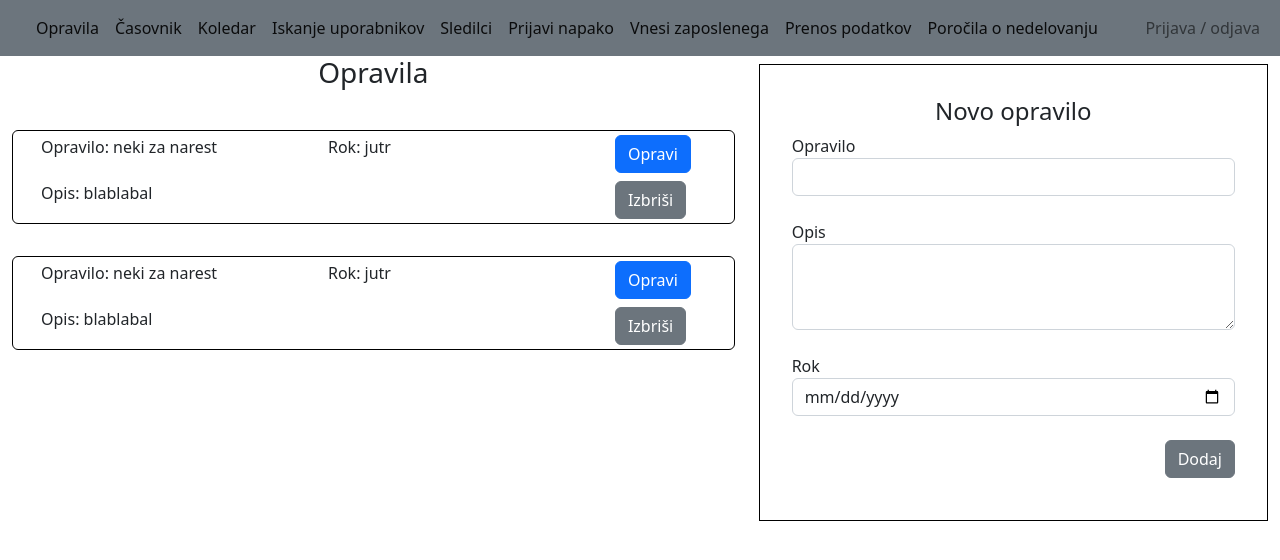
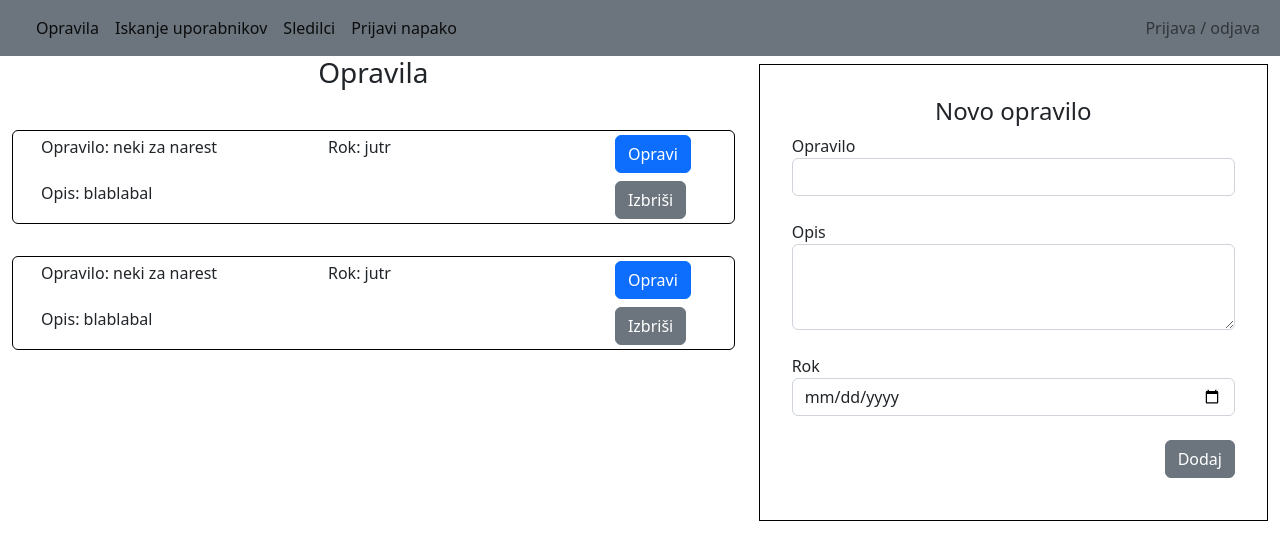
Before and after one commit to juremrzek/ProductivityApp, a Vue app in the folder src/client/: page / in a window 1280 px wide. Shown: the top 560 px of the page. Built offline with nearby package versions, Linux system fonts and the light colour scheme.

Commit message:
update navbar

```diff
--- a/src/client/src/components/Toolbar.vue
+++ b/src/client/src/components/Toolbar.vue
@@ -25,22 +25,6 @@
           <a
             href="#"
             class="nav-item nav-link active"
-            @click="this.$router.push({ name: 'casovnik' })"
-            >Časovnik</a
-          >
-        </div>
-        <div class="navbar-nav">
-          <a
-            href="#"
-            class="nav-item nav-link active"
-            @click="this.$router.push({ name: 'koledar' })"
-            >Koledar</a
-          >
-        </div>
-        <div class="navbar-nav">
-          <a
-            href="#"
-            class="nav-item nav-link active"
             @click="this.$router.push({ name: 'iskanje' })"
             >Iskanje uporabnikov</a
           >
@@ -63,32 +47,8 @@
           >
         </div>
         <!-- Admin -->
-        <div class="navbar-nav">
-          <a
-            href="#"
-            class="nav-item nav-link active"
-            @click="this.$router.push({ name: 'zaposleniVnos' })"
-            >Vnesi zaposlenega</a
-          >
-        </div>
         <!-- Analitik -->
-        <div class="navbar-nav">
-          <a
-            href="#"
-            class="nav-item nav-link active"
-            @click="this.$router.push({ name: 'skladisce' })"
-            >Prenos podatkov</a
-          >
-        </div>
         <!-- Razvijalec  -->
-        <div class="navbar-nav">
-          <a
-            href="#"
-            class="nav-item nav-link active"
-            @click="this.$router.push({ name: 'nedelovanje' })"
-            >Poročila o nedelovanju</a
-          >
-        </div>
         <!--  -->
         <div class="navbar-nav ms-auto">
           <a
```
